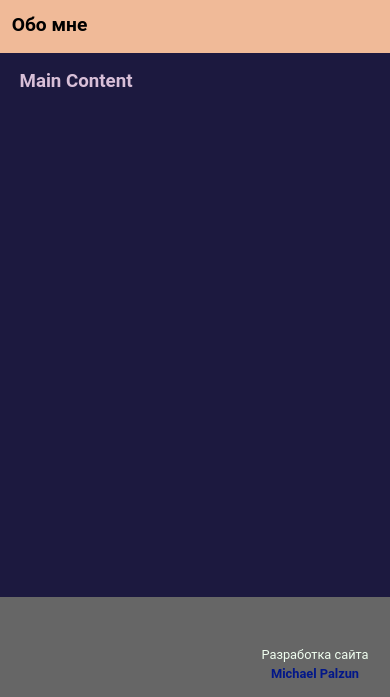
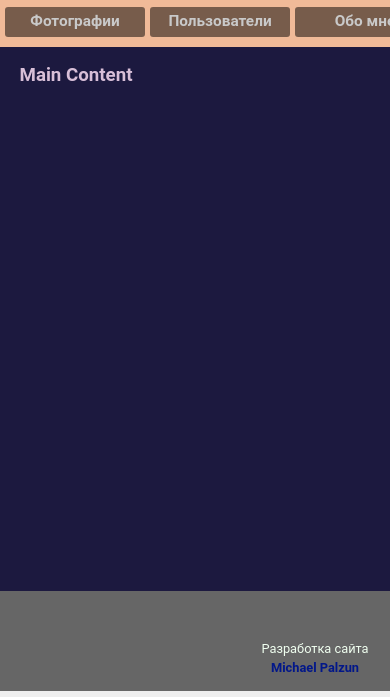
Before and after one commit to PalzunMike/first--project--is, a plain HTML site: page index.html in a window 390 px wide. Shown: the part 203-900 px from the top of the page. Drawn offline with Linux system fonts and the light colour scheme.

Commit message:
feat: add link to photopage

```diff
--- a/css/style.css
+++ b/css/style.css
@@ -38,21 +38,50 @@ body{
 .menu{
     flex-basis: 15%;
     background-color: var(--menu-color);
+}
+
+.main_menu{
     display: flex;
     flex-direction: column;
     justify-content: flex-start;
+    padding: 0;
+    margin: 10px auto 0;
+    list-style: none;
+    font-size: 1.2em;
+}
+.main_menu li{
+    transition: all .5s;
+    background-color: rgba(0, 0, 0, .5);
+    border-radius: 3px;
+    margin: 3px auto;
+    font-size: .8em;
+    padding: 5px;
+    text-align: center;
+    min-width: 130px;
+    cursor: pointer;
+    -webkit-border-radius: 3px;
+    -moz-border-radius: 3px;
+    -ms-border-radius: 3px;
+    -o-border-radius: 3px;
+    -webkit-transition: all .5s;
+    -moz-transition: all .5s;
+    -ms-transition: all .5s;
+    -o-transition: all .5s;
 }
 
-.main_menu{
-    list-style: none;
-    padding-left: 3%;
-    font-size: 1.2em;
+.main_menu li:hover{
+    transition: all .5s;
+    background-color: rgba(0, 0, 0, .7);
+    -webkit-transition: all .5s;
+    -moz-transition: all .5s;
+    -ms-transition: all .5s;
+    -o-transition: all .5s;
 }
 
 .main_menu li a {
     text-decoration: none;
     font-weight: bold;
-    color: black;
+    color: var(--text-color);
 }
 
 .content{
@@ -418,9 +447,13 @@ h1 a img{
     font-weight: bold;
 }
 
+.photo_wrapper{
+    outline: 1px solid red;
+}
+
 @media screen and (max-width: 720px){
     .wrapper{
-        flex-direction: column;
+        display: inline-block;
     }
     .main{
         width: 100%;
@@ -428,7 +461,7 @@ h1 a img{
 
     .menu{
         min-height: 0;
-        height: 30px;
+        height: 50px;
     }
 
     .banners{
@@ -442,4 +475,20 @@ h1 a img{
     .content{
         flex-grow: 8;
     }
+
+    .main_menu{
+        margin: 0;
+        height: 100%;
+        flex-direction: row;
+        justify-content: flex-start;
+        align-items: center;
+    }
+
+    .main_menu li{
+        margin: 0 0 0 5px;
+        height: 20px;
+    }
+
+
+
 }
--- a/index.html
+++ b/index.html
@@ -30,6 +30,8 @@
     <div class="wrapper">
         <nav class="main menu">
             <ul class="main_menu">
+                <li><a href="/#photo">Фотографии</a></li>
+                <li><a href="/#admin">Пользователи</a></li>
                 <li><a href="/#about_me">Обо мне</a></li>
             </ul>
         </nav>
@@ -58,6 +60,9 @@
             </div>
         </div>
     </template>
+    <template id="photo_template">
+        <img class="image_content" src="" alt="">
+    </template>
 
     <script type="module" src="js\script.js"></script>
 
--- a/js/pages/ContentRender.js
+++ b/js/pages/ContentRender.js
@@ -1,6 +1,6 @@
 import Page from "./PageRender.js";
 import { template } from "../TemplateEngine.js";
-import {usersDataBase} from "../database/CollectionUsersDataBase.js"
+import { usersDataBase } from "../database/CollectionUsersDataBase.js"
 
 class Content extends Page {
 
@@ -26,6 +26,19 @@ class Content extends Page {
         this.renderContent(usersWrapper);
     }
 
+    renderPhoto(){
+        const photoWrapper = document.createElement('div');
+        photoWrapper.classList.add('photo_wrapper');
+        const photoAddBtn = document.createElement('button');
+        photoAddBtn.textContent = 'Добавить фото';
+        const photoElement = document.createElement('img');
+        photoElement.src = 'assets/img/logo.svg';
+        photoElement.classList.add('img');
+        photoWrapper.append(photoAddBtn);
+        photoWrapper.append(photoElement);
+        this.renderContent(photoWrapper);
+    }
+
     renderHome() {
         const mainContent = document.createElement('h3');
         mainContent.textContent = 'Main Content'
--- a/js/router.js
+++ b/js/router.js
@@ -7,7 +7,8 @@ class Router {
         '/index.html': () => content.renderHome(),
         '/#': () => content.renderHome(),
         '/#admin': () => content.renderEdit(),
-        '/#about_me': () => content.renderAboutMe() // можно через bind;
+        '/#about_me': () => content.renderAboutMe(), // можно через bind;
+        '/#photo': () => content.renderPhoto()
     };
     root = '/';
     logged = false;
```
Also changed, not shown: js/forms/Enter-form.js (line endings or trailing spaces).
